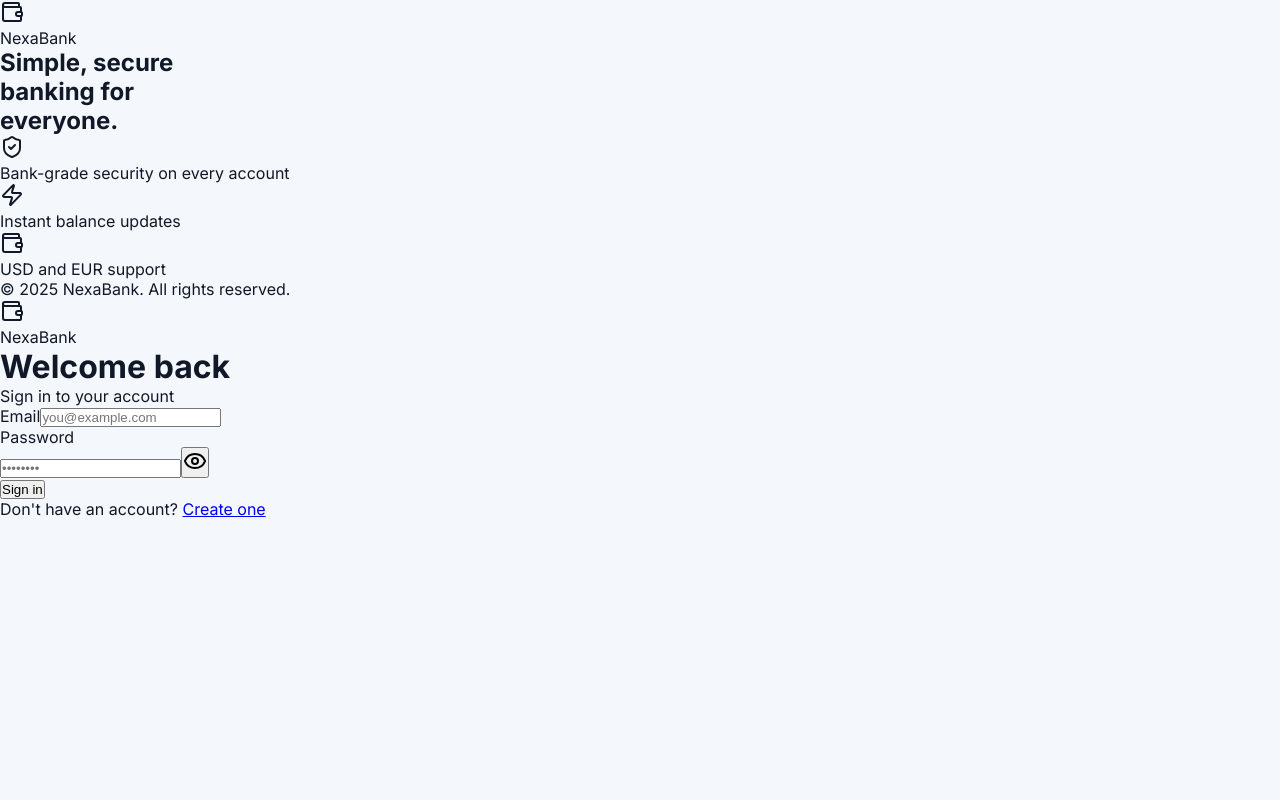
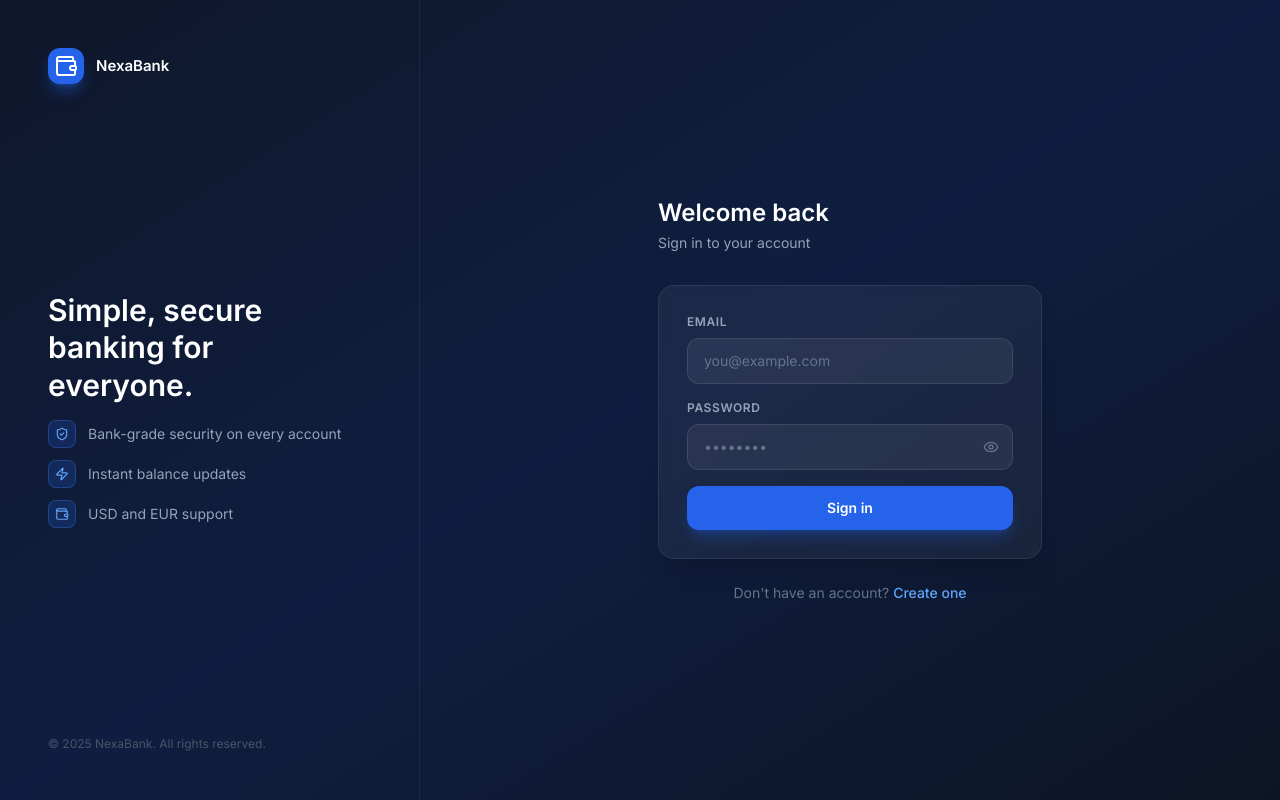
Before and after one commit to hvriza39-rgb/Online-banking, a Next.js app: page /login in a window 1280 px wide. Built offline with nearby package versions, Linux system fonts and the light colour scheme.

Commit message:
Update globals.css

```diff
--- a/src/app/globals.css
+++ b/src/app/globals.css
@@ -1,21 +1,94 @@
-@import url('https://fonts.googleapis.com/css2?family=Inter:wght@400;500;600;700;800&display=swap');
+@tailwind base;
+@tailwind components;
+@tailwind utilities;
 
-* {
-  margin: 0;
-  padding: 0;
-  box-sizing: border-box;
+@import url('https://fonts.googleapis.com/css2?family=Sora:wght@300;400;500;600;700&family=JetBrains+Mono:wght@400;500&display=swap');
+
+@layer base {
+  :root {
+    --font-sans: 'Sora', system-ui, sans-serif;
+    --font-mono: 'JetBrains Mono', monospace;
+  }
+
+  * { box-sizing: border-box; }
+
+  body {
+    font-family: var(--font-sans);
+    background: #f0f2f8;
+    color: #0f172a;
+    -webkit-font-smoothing: antialiased;
+  }
 }
 
-body {
-  font-family: 'Inter', sans-serif;
-  background: #f4f7fb;
-  color: #111827;
+@layer utilities {
+  .font-mono-custom { font-family: var(--font-mono); }
+
+  .money {
+    font-family: var(--font-mono);
+    font-variant-numeric: tabular-nums;
+    letter-spacing: -0.02em;
+  }
+
+  .card {
+    background: #ffffff;
+    border: 1px solid rgba(15, 23, 42, 0.07);
+    border-radius: 20px;
+    box-shadow:
+      0 1px 2px rgba(15, 23, 42, 0.04),
+      0 4px 12px rgba(15, 23, 42, 0.03);
+  }
+
+  .card-interactive {
+    transition: box-shadow 0.2s ease, transform 0.18s ease, border-color 0.2s ease;
+  }
+  .card-interactive:hover {
+    box-shadow:
+      0 4px 16px rgba(15, 23, 42, 0.09),
+      0 1px 3px rgba(15, 23, 42, 0.05);
+    transform: translateY(-2px);
+    border-color: rgba(37, 99, 235, 0.2);
+  }
+
+  /* Staggered fade-up for page loads */
+  .fade-up {
+    opacity: 0;
+    animation: fadeUp 0.45s cubic-bezier(0.22, 1, 0.36, 1) forwards;
+  }
+  .delay-1 { animation-delay: 0.06s; }
+  .delay-2 { animation-delay: 0.12s; }
+  .delay-3 { animation-delay: 0.18s; }
+  .delay-4 { animation-delay: 0.24s; }
+
+  @keyframes fadeUp {
+    from { opacity: 0; transform: translateY(14px); }
+    to   { opacity: 1; transform: translateY(0); }
+  }
+
+  /* Pulse dot for live/pending indicators */
+  .pulse-dot::before {
+    content: '';
+    display: inline-block;
+    width: 7px;
+    height: 7px;
+    border-radius: 50%;
+    background: currentColor;
+    margin-right: 6px;
+    animation: pulse 2s ease infinite;
+  }
+  @keyframes pulse {
+    0%, 100% { opacity: 1; transform: scale(1); }
+    50%       { opacity: 0.5; transform: scale(0.85); }
+  }
+
+  /* Shimmer skeleton */
+  .shimmer {
+    background: linear-gradient(90deg, #e8edf5 25%, #d4dae6 50%, #e8edf5 75%);
+    background-size: 400% 100%;
+    animation: shimmer 1.6s ease infinite;
+    border-radius: 8px;
+  }
+  @keyframes shimmer {
+    0%   { background-position: 100% 0; }
+    100% { background-position: -100% 0; }
+  }
 }
-
-.card {
-  background: rgba(255,255,255,0.85);
-  backdrop-filter: blur(18px);
-  border-radius: 28px;
-  border: 1px solid rgba(255,255,255,0.6);
-  box-shadow: 0 8px 30px rgba(0,0,0,0.05);
-}
```
